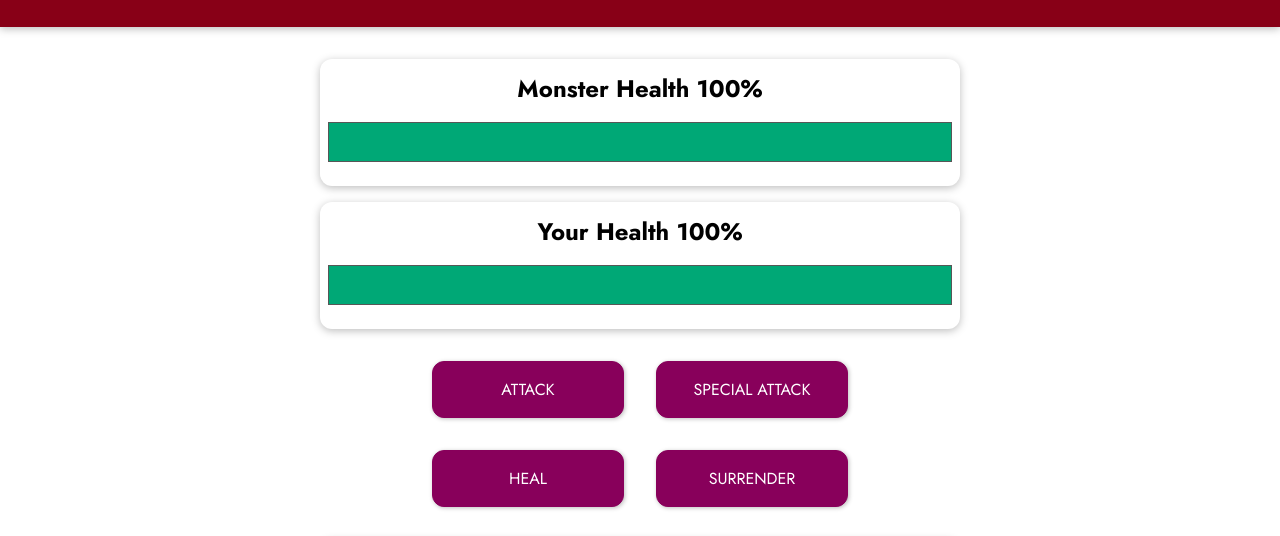
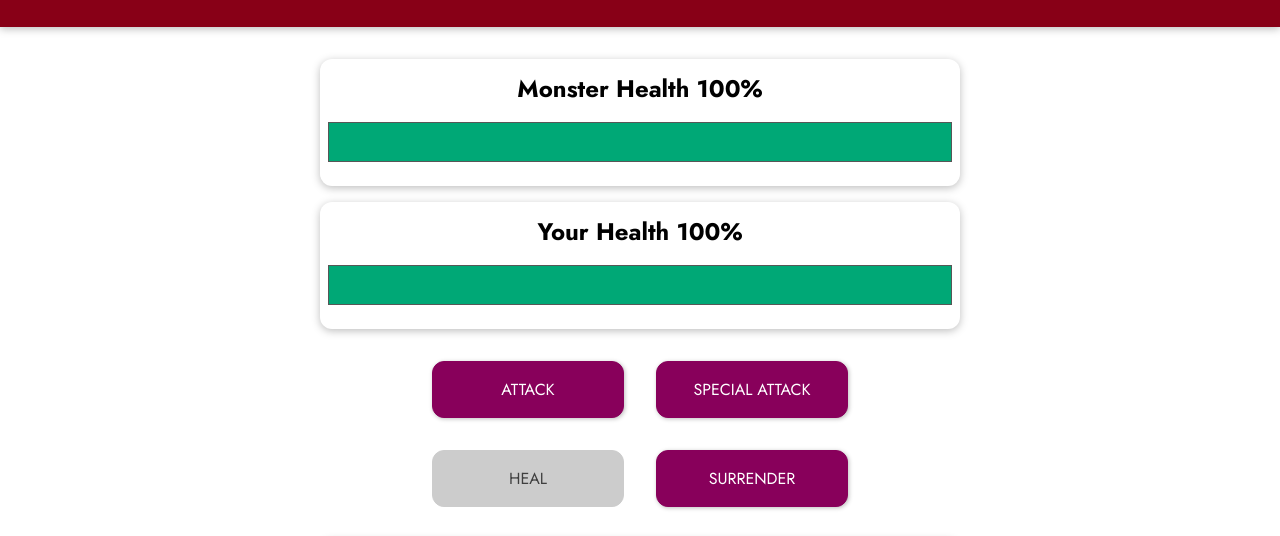
Before and after one commit to Ainsik/monster-hunter, a plain HTML site: page index.html in a window 1280 px wide. Shown: the part 78-614 px from the top of the page. Drawn offline with nearby package versions, Linux system fonts and the light colour scheme.

Commit message:
disable heal when over 100

```diff
--- a/app.js
+++ b/app.js
@@ -73,6 +73,15 @@ const app = Vue.createApp({
 		useSpecialAttack() {
 			return this.round % 3 !== 0;
 		},
+		useHeal() {
+			return this.playerHealth >= 100;
+		},
+		monsterHealAboweZero() {
+			return this.monsterHealth > 0;
+		},
+		palyerHealAboweZero() {
+			return this.playerHealth > 0;
+		},
 	},
 	watch: {
 		playerHealth(value) {
--- a/index.html
+++ b/index.html
@@ -18,13 +18,13 @@
 		</header>
 		<div id="game">
 			<section id="monster" class="container">
-				<h2>Monster Health {{monsterHealth}}%</h2>
+				<h2>Monster Health <span v-if="monsterHealAboweZero">{{monsterHealth}}%</span></h2>
 				<div class="healthbar">
 					<div class="healthbar__value" :style="monsterBarStyle"></div>
 				</div>
 			</section>
 			<section id="player" class="container">
-				<h2>Your Health {{playerHealth}}%</h2>
+				<h2>Your Health <span v-if="palyerHealAboweZero">{{playerHealth}}%</h2>
 				<div class="healthbar">
 					<div class="healthbar__value" :style="playerBarStyle"></div>
 				</div>
@@ -34,7 +34,7 @@
 				<button :disabled="useSpecialAttack" @click="specialAttackMonster">
 					SPECIAL ATTACK
 				</button>
-				<button @click="healPlayer">HEAL</button>
+				<button :disabled="useHeal" @click="healPlayer">HEAL</button>
 				<button @click="surrender">SURRENDER</button>
 			</section>
 			<section class="container" v-if="winner">
@@ -56,8 +56,8 @@
 							heals himself for
 							<span class="log--heal">{{log.actionValue}}</span></span
 						>
-						<span v-else
-							> use {{log.actionType}} and deals
+						<span v-else>
+							use {{log.actionType}} and deals
 							<span class="log--damage">{{log.actionValue}}</span></span
 						>
 					</li>
```
